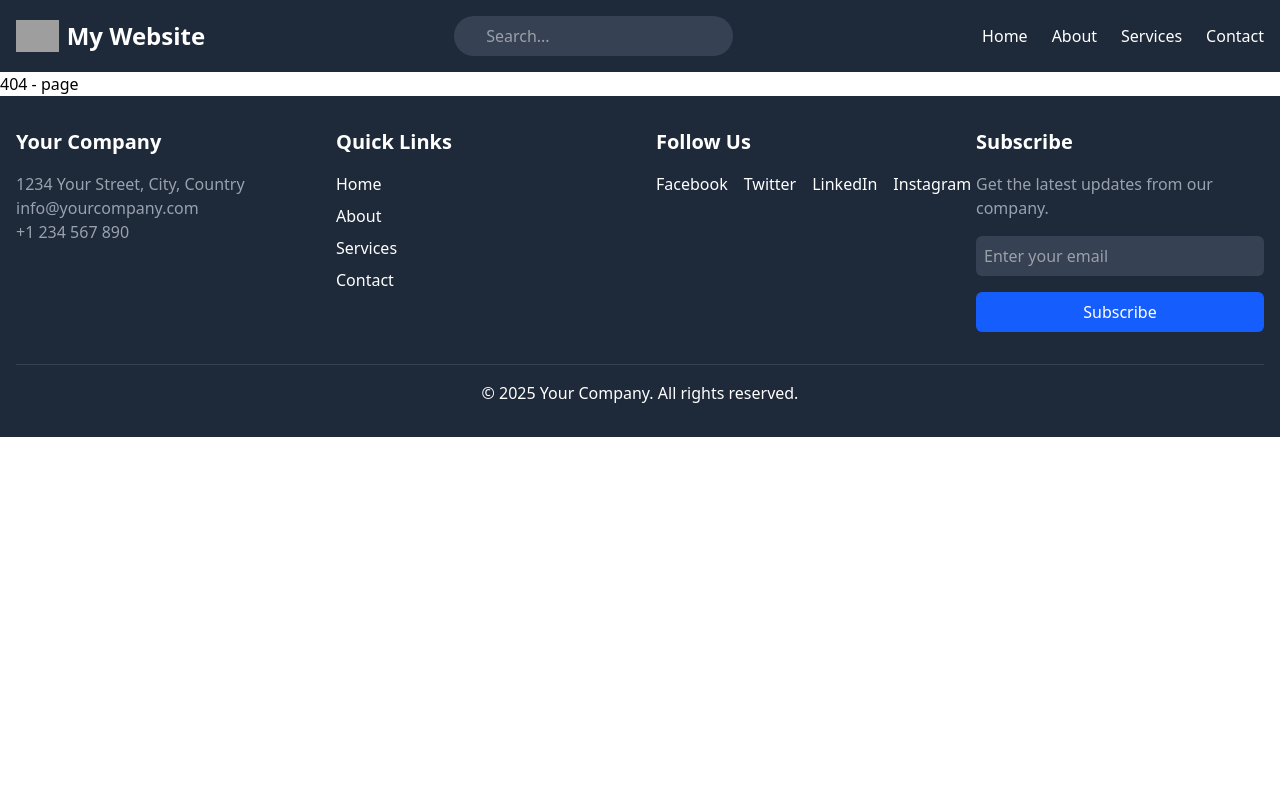
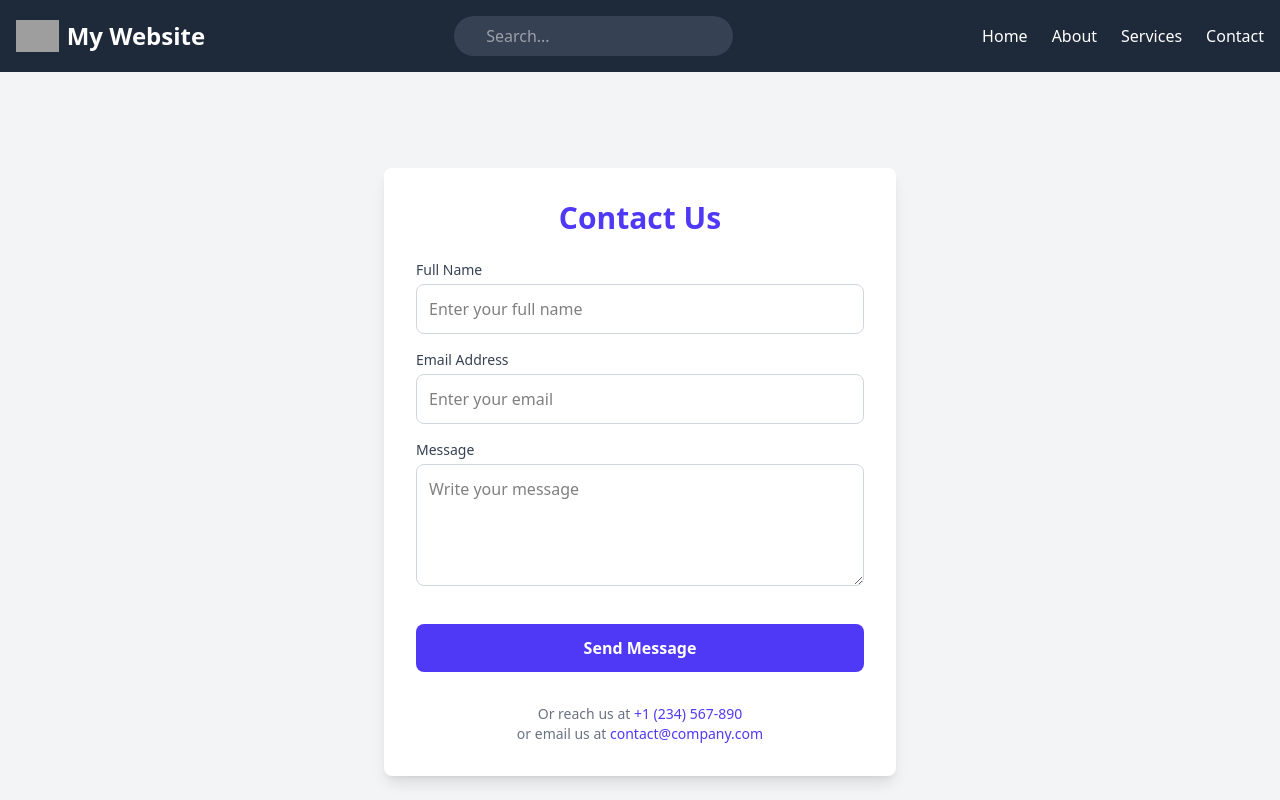
Before and after one commit to manjeet-devs/react_project, a React (Vite) app: page /contact in a window 1280 px wide. Shown: the top 800 px of the page. Built offline with nearby package versions, Linux system fonts and the light colour scheme; grey boxes are pictures that could not be loaded.

Commit message:
code updated

```diff
--- a/src/front/components/Header.jsx
+++ b/src/front/components/Header.jsx
@@ -9,7 +9,7 @@ function Header(){
         {/* Logo */}
         <div className="flex items-center space-x-2">
           <img src="/path-to-your-logo.png" alt="Logo" className="h-8 w-auto" />
-          <h1 className="text-2xl font-semibold">My Website</h1>
+          <Link to="/" className="hover:text-gray-400"><h1 className="text-2xl font-semibold">My Website</h1></Link>
         </div>
 
         {/* Search Bar */}
--- a/src/front/pages/AboutPage.jsx
+++ b/src/front/pages/AboutPage.jsx
@@ -1,6 +1,6 @@
 import React from 'react';
 
-function AboutPage(){
+const AboutPage = () => {
   return (
     <div className="bg-gray-100">
 
--- /dev/null
+++ b/src/front/pages/ContactPage.jsx
@@ -0,0 +1,84 @@
+import React from 'react';
+
+const ContactPage = () => {
+  return (
+    <div className="bg-gray-100 min-h-screen flex justify-center items-center py-12">
+      <div className="bg-white p-8 rounded-lg shadow-lg max-w-lg w-full">
+        <h2 className="text-3xl font-semibold text-center text-indigo-600 mb-6">
+          Contact Us
+        </h2>
+
+        <form action="#" method="POST">
+          <div className="space-y-4">
+            <div>
+              <label htmlFor="name" className="block text-sm font-medium text-gray-700">
+                Full Name
+              </label>
+              <input
+                type="text"
+                id="name"
+                name="name"
+                className="w-full p-3 mt-1 border border-gray-300 rounded-lg focus:outline-none focus:ring-2 focus:ring-indigo-500"
+                placeholder="Enter your full name"
+                required
+              />
+            </div>
+
+            <div>
+              <label htmlFor="email" className="block text-sm font-medium text-gray-700">
+                Email Address
+              </label>
+              <input
+                type="email"
+                id="email"
+                name="email"
+                className="w-full p-3 mt-1 border border-gray-300 rounded-lg focus:outline-none focus:ring-2 focus:ring-indigo-500"
+                placeholder="Enter your email"
+                required
+              />
+            </div>
+
+            <div>
+              <label htmlFor="message" className="block text-sm font-medium text-gray-700">
+                Message
+              </label>
+              <textarea
+                id="message"
+                name="message"
+                rows="4"
+                className="w-full p-3 mt-1 border border-gray-300 rounded-lg focus:outline-none focus:ring-2 focus:ring-indigo-500"
+                placeholder="Write your message"
+                required
+              ></textarea>
+            </div>
+
+            <div>
+              <button
+                type="submit"
+                className="w-full py-3 mt-4 bg-indigo-600 text-white font-semibold rounded-lg hover:bg-indigo-700 focus:outline-none focus:ring-2 focus:ring-indigo-500"
+              >
+                Send Message
+              </button>
+            </div>
+          </div>
+        </form>
+
+        <div className="mt-8 text-center">
+          <p className="text-sm text-gray-500">
+            Or reach us at{' '}
+            <a href="tel:+1234567890" className="text-indigo-600 hover:underline">
+              +1 (234) 567-890
+            </a>
+            <br />
+            or email us at{' '}
+            <a href="mailto:contact@company.com" className="text-indigo-600 hover:underline">
+              contact@company.com
+            </a>
+          </p>
+        </div>
+      </div>
+    </div>
+  );
+};
+
+export default ContactPage;
--- a/src/routes/route.jsx
+++ b/src/routes/route.jsx
@@ -4,19 +4,20 @@ import NotFoundPage from "../front/pages/NotFoundPage";
 import ServicesPage from "../front/pages/ServicesPage";
 import Product from "../front/pages/Product";
 import StaticPage from "../front/pages/StaticPage";
+import ContactPage from "../front/pages/ContactPage";
 
 const path = window.location.pathname.replace(/^\//, "");
 console.log("Current path:", path);
 
 const seo = [
-  { route: "/product/1", url: "new-page" },
-  { route: "/product/3", url: "new-page1" },
-  { route: "/product/4", url: "new-page2" },
+  { route: "/product?product_id=1", url: "new-page" },
+  { route: "/product?product_id=2", url: "new-page1" },
+  { route: "/product?product_id=3", url: "new-page2" },
 ];
 const seo2 = [
-  { route: "/static/1", url: "static" },
-  { route: "/static/2", url: "static1" },
-  { route: "/static/3", url: "static2" },
+  { route: "/static?static_id=1", url: "static" },
+  { route: "/static?static_id=2", url: "static1" },
+  { route: "/static?static_id=3", url: "static2" },
 ];
 
 let product_url = null;
@@ -38,12 +39,9 @@ const routes = [
   { path: "/", element: <HomePage /> },
   { path: "/services", element: <ServicesPage /> },
   { path: "/about", element: <AboutPage /> },
-  { path: `${product_url}`, element: <Product /> },
-  { path: "/product/:id", element: <Product /> },
-  { path: `${static_page_url}`, element: <StaticPage /> },
-  { path: "/static/:id", element: <StaticPage /> },
-
-  // Dynamic route
+  { path: "/contact", element: <ContactPage /> },
+  { path: static_page_url ? `${static_page_url}` : "/static?static_id=:id", element: <StaticPage /> },
+  { path: product_url ? `${product_url}` : "/product?product_id=:id", element: <Product /> },
   { path: "*", element: <NotFoundPage /> },
 ];
 
```
